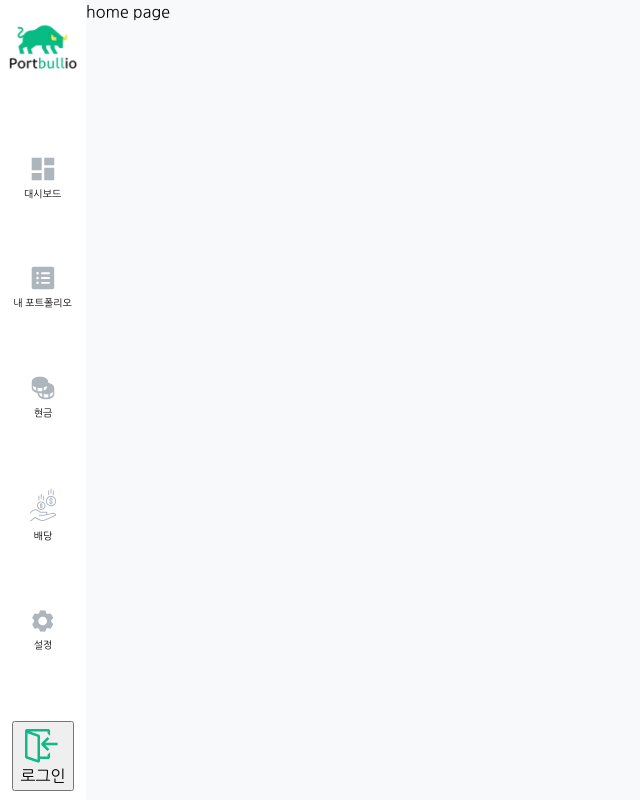
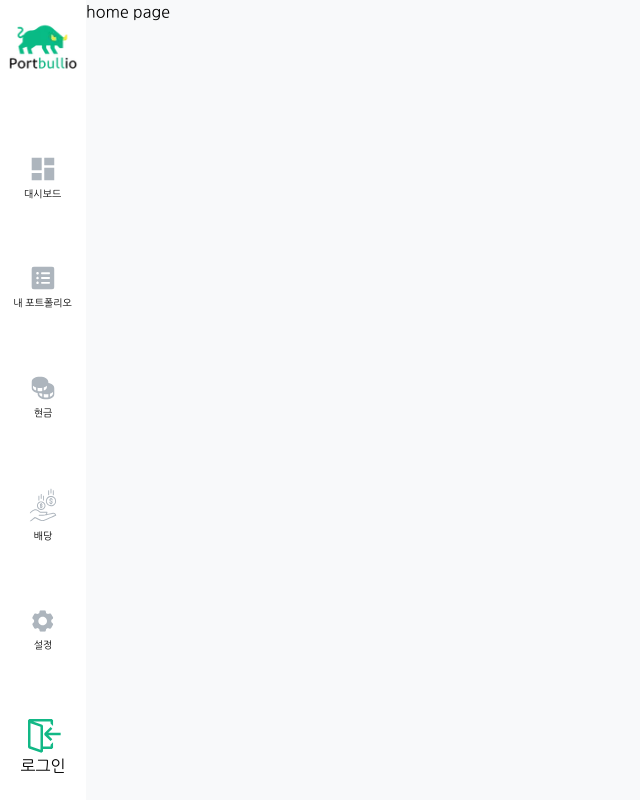
Before and after one commit to jaehyeon48/portbullio, a React app in the folder frontend/: page / in a window 1280 px wide. Shown: the whole page, without its empty margins (0-640 px from the left). Built offline with nearby package versions, Linux system fonts and the light colour scheme.

Commit message:
feat: Button 컴포넌트 구현

```diff
--- /dev/null
+++ b/frontend/src/components/Button/Button.tsx
@@ -0,0 +1,29 @@
+import styled, { FlattenInterpolation, ThemeProps, DefaultTheme } from 'styled-components';
+import { flexMixin, FlexProps } from '@styles/mixins';
+
+interface ButtonStyleProps extends FlexProps {
+	flex?: boolean;
+	border?: string;
+	backgroundColor?: string;
+	color?: string;
+	cursor?: string;
+	boxShadow?: string;
+	width?: string;
+	height?: string;
+	css?: FlattenInterpolation<ThemeProps<DefaultTheme>>;
+}
+
+const Button = styled.button<ButtonStyleProps>`
+	display: block;
+	${({ flex }) => flex && flexMixin};
+	width: ${({ width }) => width ?? '100%'};
+	height: ${({ height }) => height ?? '100%'};
+	outline: none;
+	border: ${({ border }) => border ?? 'none'};
+	background-color: ${({ backgroundColor }) => backgroundColor ?? 'transparent'};
+	box-shadow: ${({ boxShadow }) => boxShadow ?? 'none'};
+	color: ${({ color, theme }) => color ?? theme.base.textColor};
+	cursor: ${({ cursor }) => cursor ?? 'pointer'};
+`;
+
+export default Button;
--- /dev/null
+++ b/frontend/src/components/Button/index.ts
@@ -0,0 +1 @@
+export { default } from './Button';
--- a/frontend/src/components/Navbar/Navbar.tsx
+++ b/frontend/src/components/Navbar/Navbar.tsx
@@ -2,6 +2,8 @@ import { useTheme } from 'styled-components';
 import mainLogoLight from '@assets/images/navbar_main_logo_light.webp';
 import mainLogoDark from '@assets/images/navbar_main_logo_dark.webp';
 import * as Icon from '@components/Icon';
+import Button from '@components/Button';
+import { navbarIconMixin } from '@styles/mixins';
 import * as Nav from './style';
 import NavbarLink from './NavbarLink';
 
@@ -47,10 +49,10 @@ export default function Navbar() {
 				</NavbarLink>
 			</Nav.Middle>
 			<Nav.Bottom alignItems="center" justifyContent="center">
-				<button type="button">
+				<Button type="button" flex flexDirection="column" alignItems="center" css={navbarIconMixin}>
 					<Icon.SignIn />
 					<p>로그인</p>
-				</button>
+				</Button>
 			</Nav.Bottom>
 		</Nav.Container>
 	);
```
Also changed, not shown: 1 other file (tests, documents, lock files or other folders).
